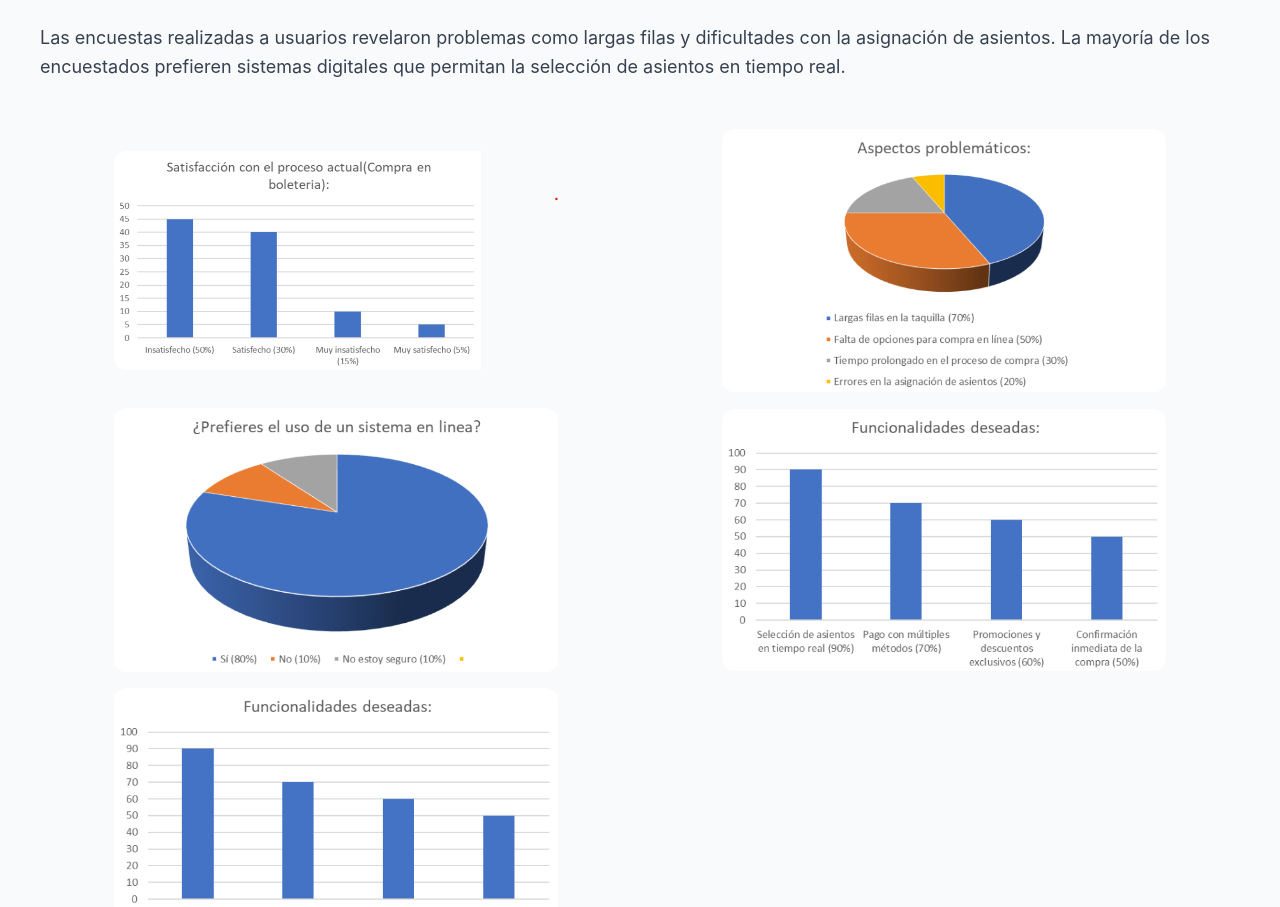
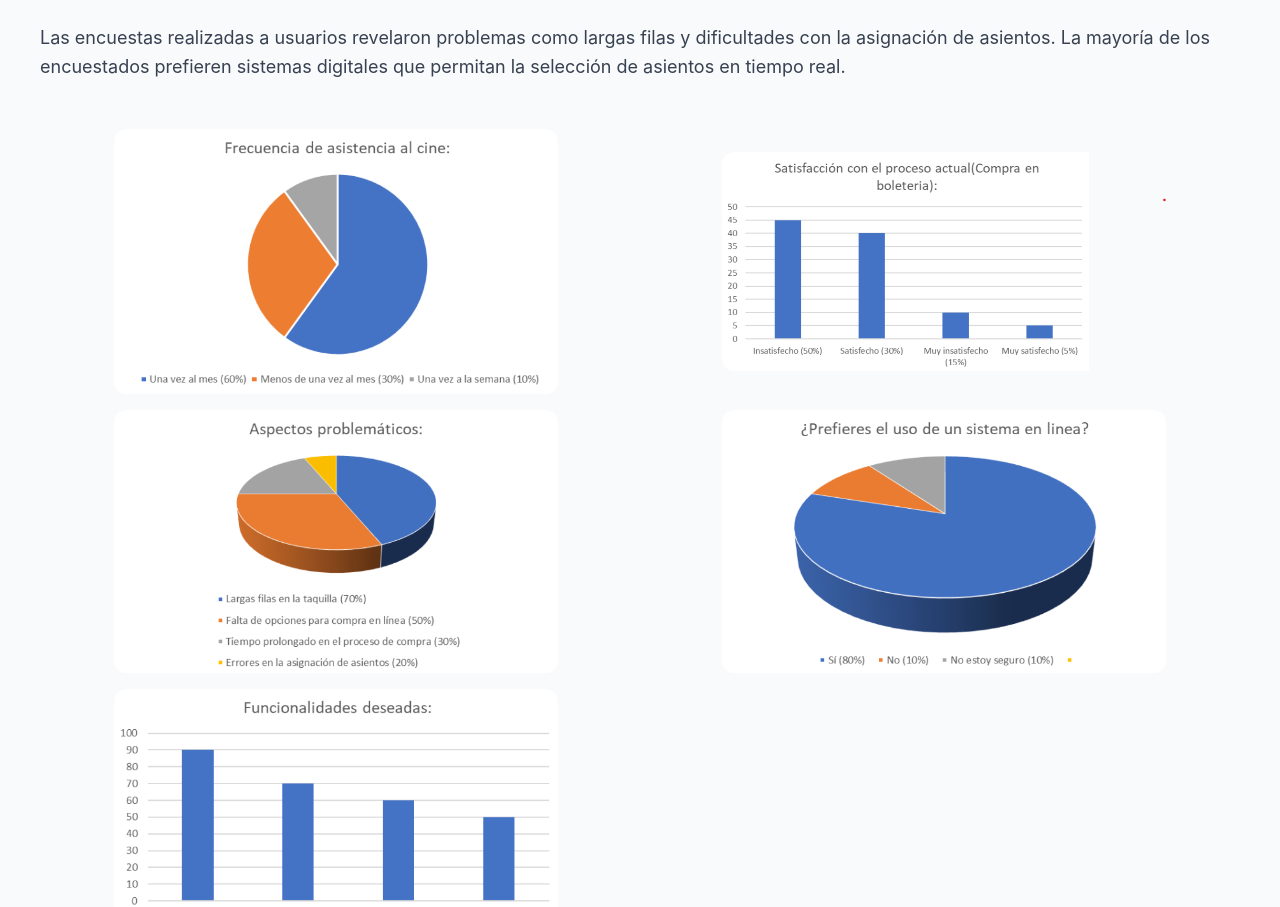
Before and after one commit to leaox77/Ticketing-System, a React (Vite) app: page /introduction in a window 1280 px wide. Shown: the part 4380-5287 px from the top of the page. Built offline with nearby package versions, Linux system fonts and the light colour scheme.

Commit message:
bugs fixed

```diff
--- a/src/pages/DP.tsx
+++ b/src/pages/DP.tsx
@@ -1,5 +1,3 @@
-import { Link } from 'react-router-dom';
-
 const DP = () => {
   return (
     <div className="max-w-7xl mx-auto p-6 space-y-10">
--- a/src/pages/Introduction.tsx
+++ b/src/pages/Introduction.tsx
@@ -7,7 +7,6 @@ import enc3 from '../assets/enc3.png';
 import enc4 from '../assets/enc4.png';
 import enc5 from '../assets/enc5.png';
 import enc6 from '../assets/enc6.png';
-import image from '../assets/image.png';
 import ben from '../assets/ben.png';
 import arb from '../assets/arb.png';
 
@@ -138,13 +137,14 @@ Este sistema debe mejorar la experiencia del usuario al permitirle poder ver una
         <div className="grid grid-cols-1 md:grid-cols-2 gap-4">
         </div>
         <div className="grid grid-cols-1 md:grid-cols-2 gap-4 items-center justify-center text-gray-500 mx-auto">
+        <img src={enc1} alt="Encuesta 5" className="w-3/4 h-90 object-cover rounded-lg mx-auto" />
               <img src={enc2} alt="Encuesta 2" className="w-3/4 h-90 object-cover rounded-lg mx-auto" />
 
             <img src={enc3} alt="Encuesta 3" className="w-3/4 h-90 object-cover rounded-lg mx-auto" />
 
              <img src={enc4} alt="Encuesta 4" className="w-3/4 h-90 object-cover rounded-lg mx-auto" />
 
-              <img src={enc5} alt="Encuesta 5" className="w-3/4 h-90 object-cover rounded-lg mx-auto" />
+
               <img src={enc5} alt="Encuesta 5" className="w-3/4 h-90 object-cover rounded-lg mx-auto" />
           </div>
 
```
